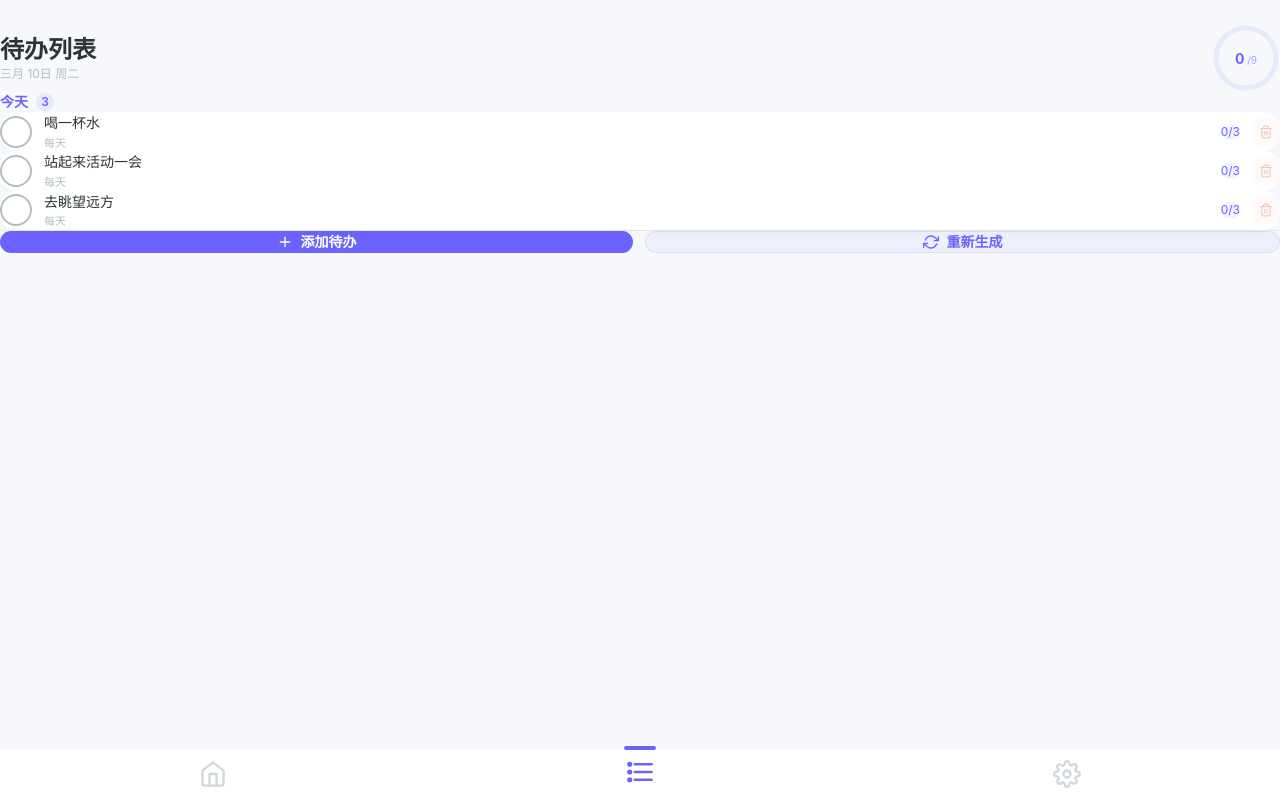
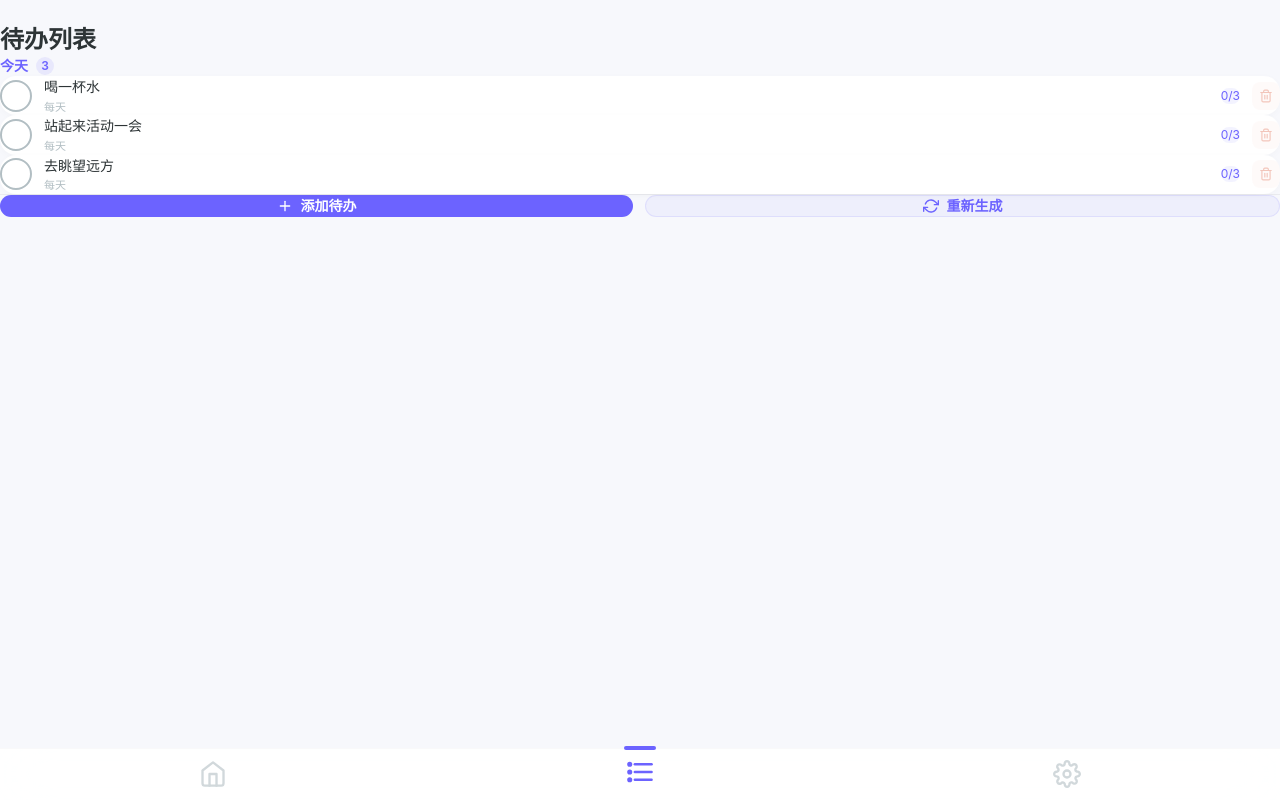
Before and after one commit to DavidXie03/do-little-things, a Vue app: page /todos in a window 1280 px wide. Built offline with nearby package versions, Linux system fonts and the light colour scheme.

Commit message:
fix: remove date subtitle and progress ring from todo list header

```diff
--- a/src/views/PendingView.vue
+++ b/src/views/PendingView.vue
@@ -15,7 +15,6 @@ const { t, tm, locale } = useI18n()
 const {
   ensureDailyTodos,
   dailyTodos,
-  dailyProgress,
   markTodoComplete,
   removeTodoItem,
   customActions,
@@ -81,17 +80,6 @@ function getTodayStr(): string {
   return `${y}-${m}-${d}`
 }
 
-const progressPercent = computed(() => {
-  if (dailyProgress.value.total === 0) return 0
-  return (dailyProgress.value.completed / dailyProgress.value.total) * 100
-})
-
-const circleRadius = 30
-const circleCircumference = 2 * Math.PI * circleRadius
-const circleDashOffset = computed(() => {
-  return circleCircumference * (1 - progressPercent.value / 100)
-})
-
 const showModal = ref(false)
 const modalMode = ref<'add' | 'edit'>('add')
 const modalContent = ref('')
@@ -133,17 +121,6 @@ function handleModalConfirm(content: string, repeatCount: number, recurrence: Re
   showModal.value = false
 }
 
-function formatDate(): string {
-  const now = new Date()
-  const months = tm('date.months') as string[]
-  const weekdays = tm('date.weekdays') as string[]
-  if (locale.value === 'zh') {
-    return `${months[now.getMonth()]} ${now.getDate()}日 ${weekdays[now.getDay()]}`
-  } else {
-    return `${months[now.getMonth()]} ${now.getDate()}, ${weekdays[now.getDay()]}`
-  }
-}
-
 function formatGroupDate(dateStr: string): string {
   const date = new Date(dateStr + 'T00:00:00')
   const now = new Date()
@@ -176,51 +153,15 @@ onMounted(() => {
 <template>
   <div class="h-full flex flex-col overflow-hidden">
     <header class="px-8 pb-4" style="padding-top: calc(var(--safe-area-top, 0px) + 24px);">
-      <div class="flex items-center justify-between">
-        <div>
       <h1
         class="text-2xl font-bold"
         style="color: var(--text-primary);"
       >
         {{ t('todos.title') }}
       </h1>
-          <p class="text-xs mt-1" style="color: var(--text-muted);">
-            {{ formatDate() }}
-          </p>
-        </div>
-        <div class="relative flex items-center justify-center">
-          <svg width="68" height="68" viewBox="0 0 68 68">
-            <circle
-              cx="34" cy="34" :r="circleRadius"
-              fill="none"
-              stroke="rgba(108, 99, 255, 0.1)"
-              stroke-width="5"
-            />
-            <circle
-              cx="34" cy="34" :r="circleRadius"
-              fill="none"
-              stroke="var(--primary)"
-              stroke-width="5"
-              stroke-linecap="round"
-              :stroke-dasharray="circleCircumference"
-              :stroke-dashoffset="circleDashOffset"
-              transform="rotate(-90 34 34)"
-              style="transition: stroke-dashoffset 0.5s ease;"
-            />
-          </svg>
-          <div class="absolute text-center">
-            <span class="text-sm font-bold" style="color: var(--primary);">
-              {{ dailyProgress.completed }}
-            </span>
-            <span class="text-[10px] opacity-60" style="color: var(--primary);">
-              /{{ dailyProgress.total }}
-            </span>
-          </div>
-        </div>
-      </div>
     </header>
 
-    <div class="flex-1 overflow-y-auto pb-4 px-6" style="-webkit-overflow-scrolling: touch;">
+    <div class="flex-1 overflow-y-auto pb-4 u-section-x" style="-webkit-overflow-scrolling: touch;">
 
       <!-- 无任务空状态 -->
       <div
@@ -284,7 +225,7 @@ onMounted(() => {
       <div class="flex gap-3 mb-6">
         <button
           @click="openAddModal"
-          class="flex-1 flex items-center justify-center gap-2 py-3 rounded-xl text-sm font-semibold transition-all duration-300 active:scale-[0.98]"
+          class="flex-1 flex items-center justify-center gap-2 u-item rounded-xl text-sm font-semibold transition-all duration-300 active:scale-[0.98]"
           style="background: var(--primary); color: white;"
         >
           <IconPlus :size="16" color="white" />
@@ -292,7 +233,7 @@ onMounted(() => {
         </button>
         <button
           @click="regenerateDailyTodos"
-          class="flex-1 flex items-center justify-center gap-2 py-3 rounded-xl text-sm font-semibold transition-all duration-300 active:scale-[0.98]"
+          class="flex-1 flex items-center justify-center gap-2 u-item rounded-xl text-sm font-semibold transition-all duration-300 active:scale-[0.98]"
           style="background: rgba(108,99,255,0.06); color: var(--primary); border: 1.5px solid rgba(108,99,255,0.12);"
         >
           <IconRefresh :size="16" color="var(--primary)" />
```
Lines whose indentation alone changed are shown as unchanged.
